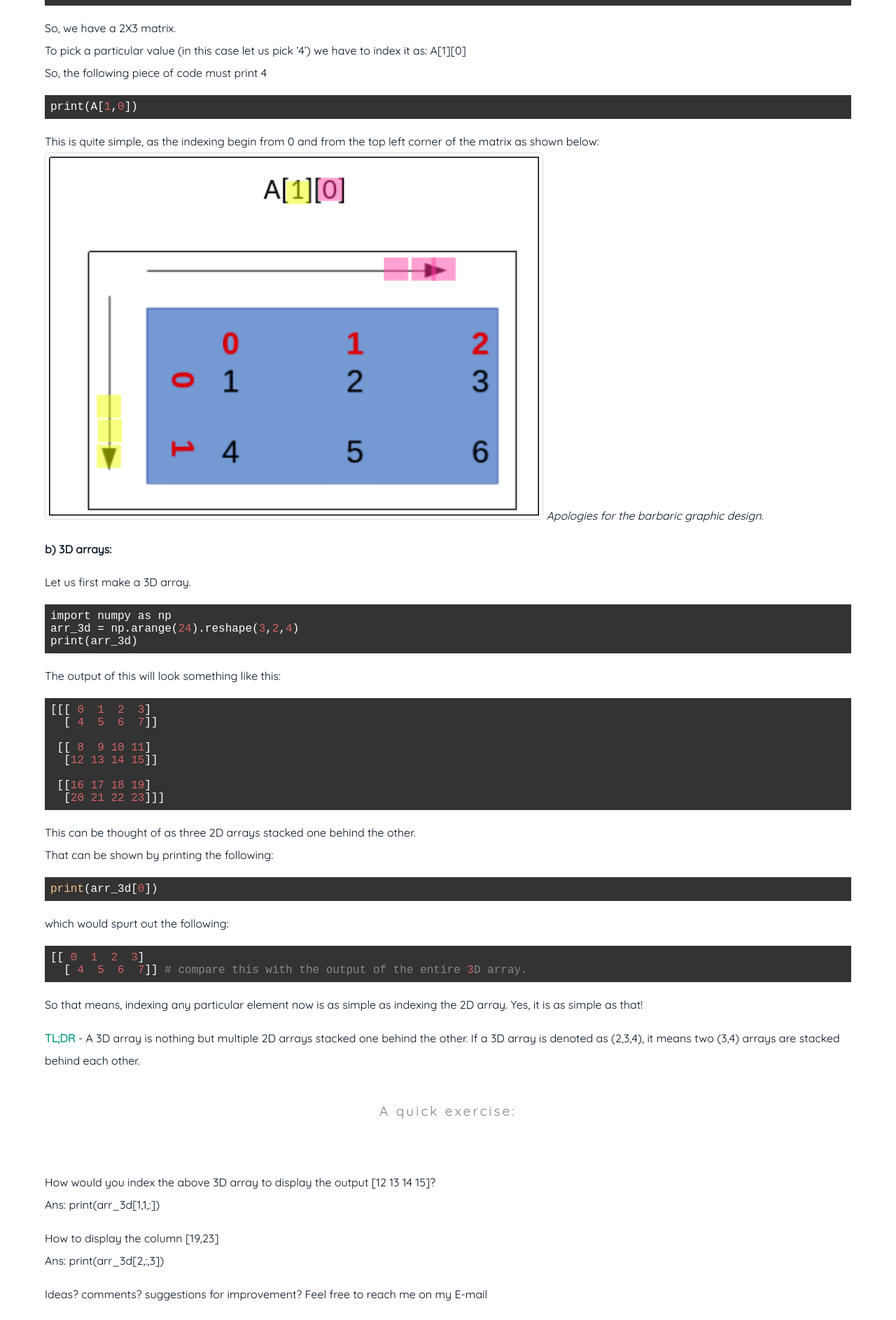
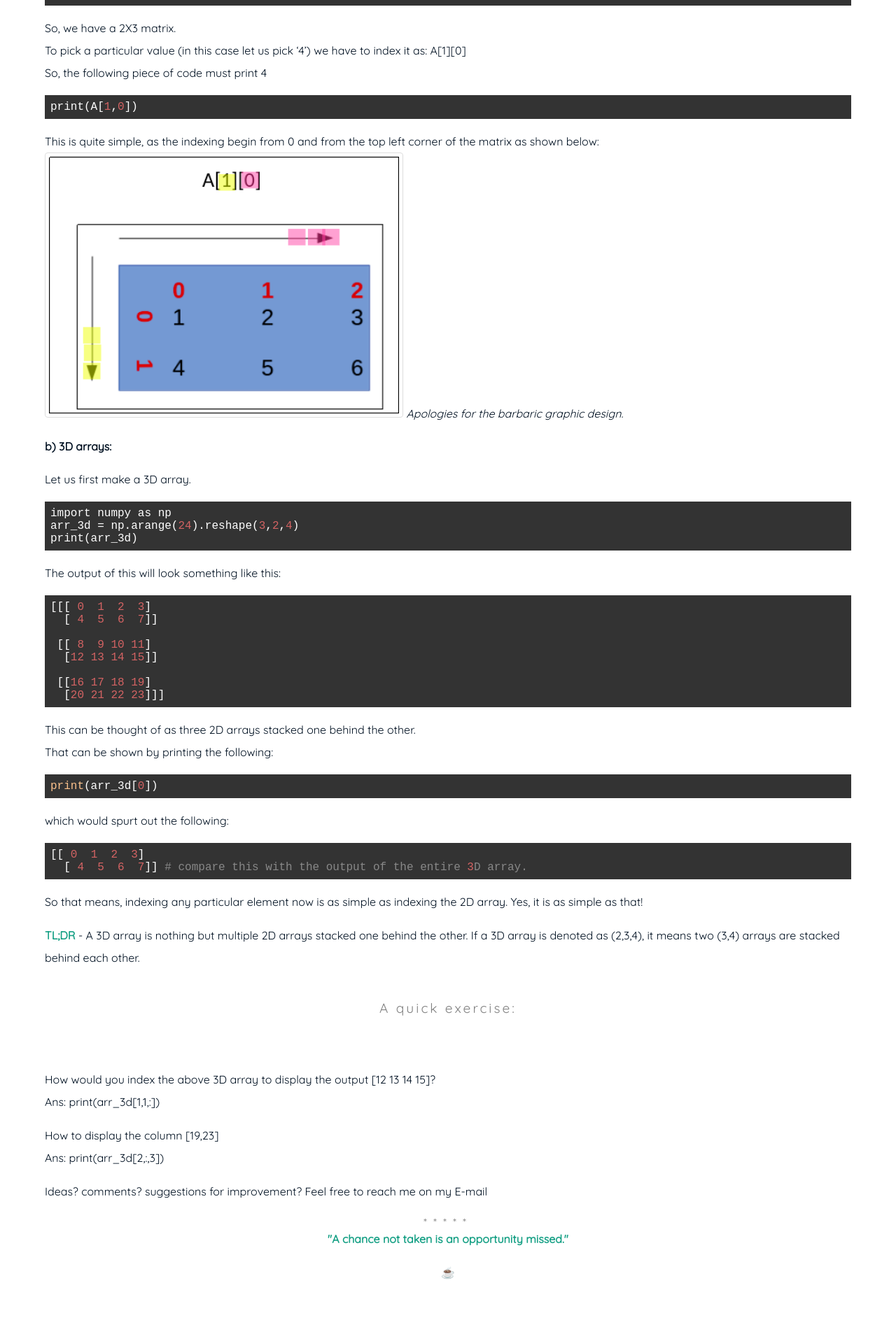
Before and after one commit to Stephen-Tellis/home, a Jekyll site: the page built from _posts/2020-07-01-python_beginner_problem.md, in a window 1280 px wide. Shown: the part 1436-3323 px from the top of the page at 70% size. Built offline with Jekyll 4.4.1, drawn with Linux system fonts in a browser that asks for light colours.

Commit message:
Update main.css

```diff
--- a/assets/css/main.css
+++ b/assets/css/main.css
@@ -19,7 +19,7 @@
     border: 1px solid #ddd;
     border-radius: 4px;
     padding: 5px;
-    width: 700px; }
+    width: 500px; }
 
   blockquote {
     letter-spacing: 3px;
```
